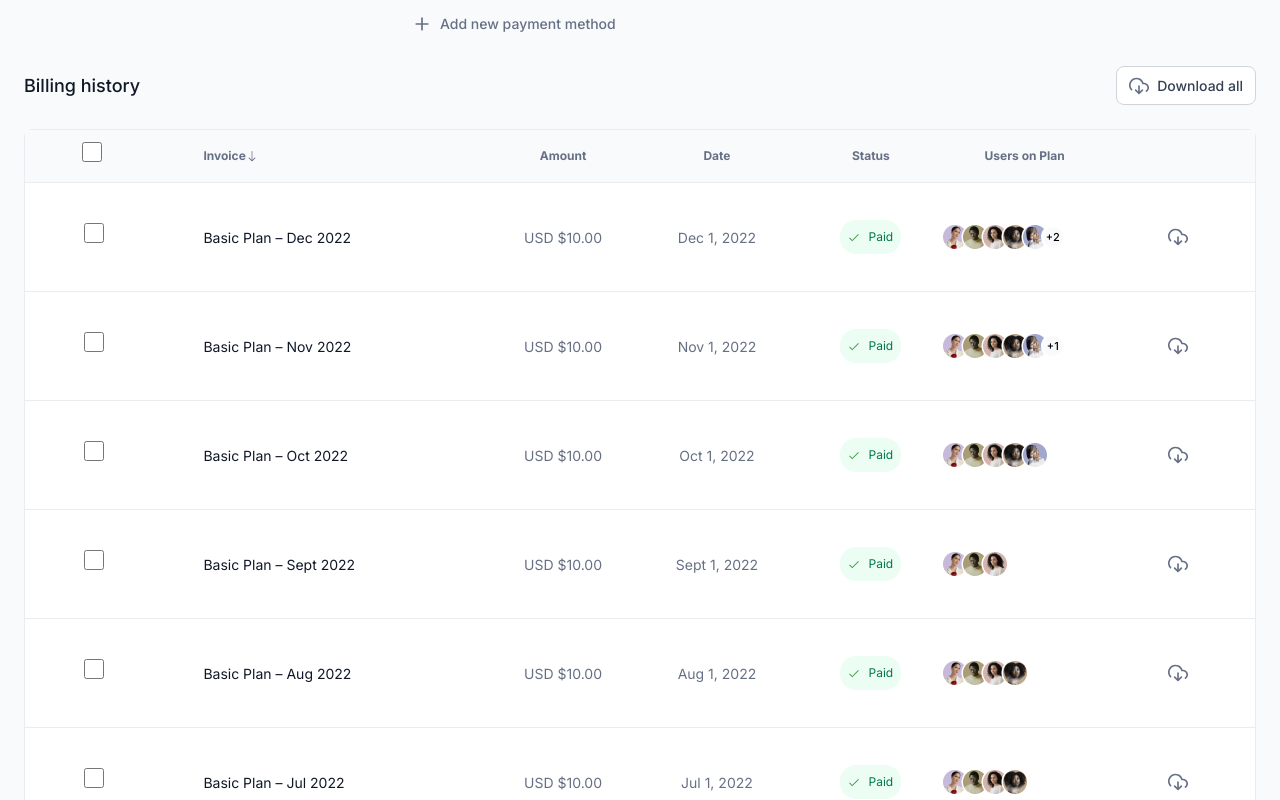
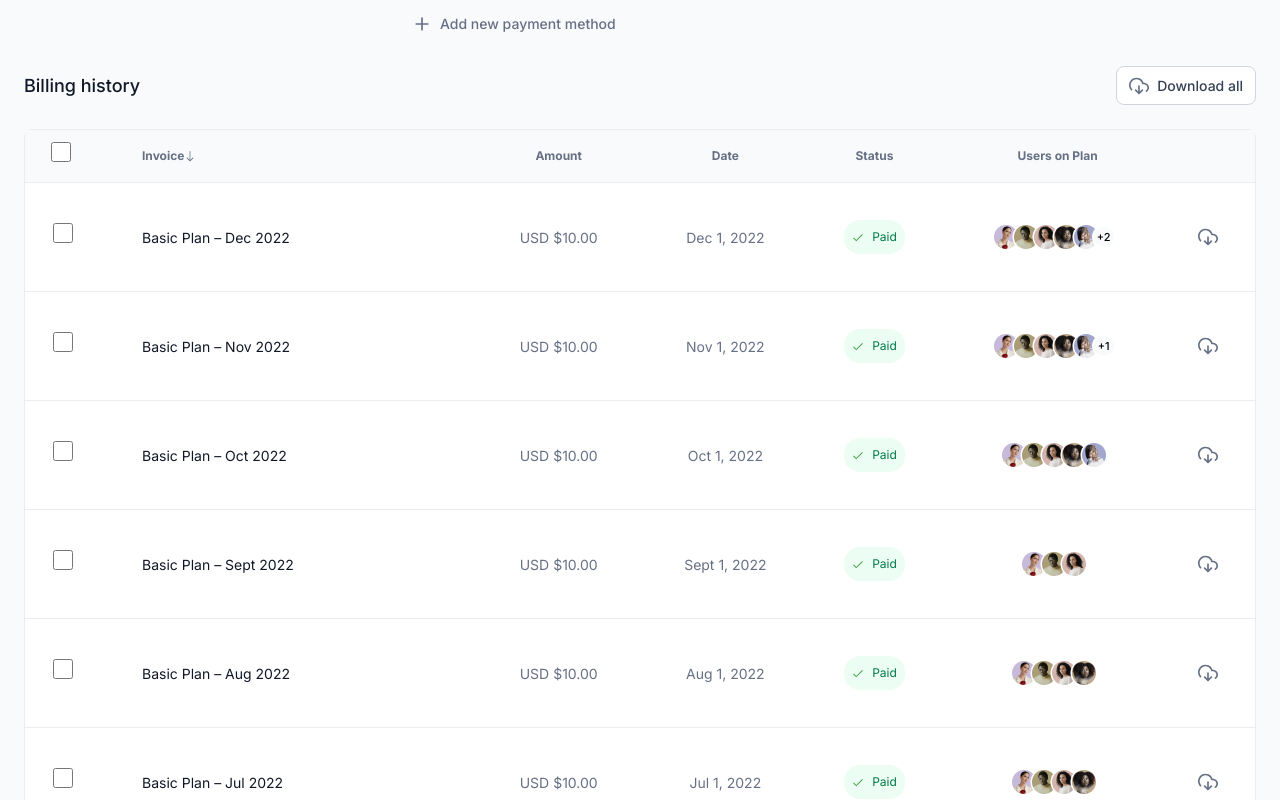
Before and after one commit to Emmathem/vencru-app, a React (Create React App) app: page / in a window 1280 px wide. Shown: the part 820-1620 px from the top of the page. Built offline with nearby package versions, Linux system fonts and the light colour scheme.

Commit message:
responsive done

```diff
--- a/src/components/dashboard/billings/BillingRecordSection.js
+++ b/src/components/dashboard/billings/BillingRecordSection.js
@@ -39,9 +39,9 @@ const BillingRecordSection = () => {
                     <span className="pl-2">Download all</span>
                 </div>
             </div>
-            <div className="my-6 mb-12 rounded-lg overflow-hidden">
+            <div className="my-6 mb-12 rounded-lg overflow-x-auto">
                 <div className="overflow-x-auto lg:overflow-x-hidden pb-16 md:w-full">
-                    <table className="w-full table-fixed overflow-x-auto bg-white shadow-md">
+                    <table className="w-full table-auto bg-white shadow-md">
                         <thead className="text-[#667085] border border-[#EAECF0] overflow-hidden font-normal text-[12px]">
                             <tr className="bg-[#F9FAFB]">
                                 <th className="py-3 px-3">
@@ -54,16 +54,24 @@ const BillingRecordSection = () => {
                                         />
                                     </div>
                                 </th>
-                                <th className="w-1/4 text-left">
+                                <th className="lg:w-auto w-64 text-left">
                                     <div className="flex items-center">
                                         <span className="pl-6">Invoice</span>
                                         <BsArrowDown />
                                     </div>
                                 </th>
-                                <th>Amount</th>
-                                <th>Date</th>
-                                <th>Status</th>
-                                <th>Users on Plan</th>
+                                <th>
+                                    <div className="lg:w-auto w-48">Amount</div>
+                                </th>
+                                <th>
+                                    <div className="lg:w-auto w-48">Date</div>
+                                </th>
+                                <th>
+                                    <div className="lg:w-auto w-48">Status</div>
+                                </th>
+                                <th>
+                                    <div className="lg:w-auto w-48">Users on Plan</div>
+                                </th>
                                 <th />
                             </tr>
                         </thead>
@@ -87,10 +95,12 @@ const BillingRecordSection = () => {
                                             </div>
                                         </td>
                                         <td>
-                                            <div className="text-[#101828] text-[14px] pl-6">{item.planName}</div>
+                                            <div className="lg:w-auto w-64 text-[#101828] text-[14px] pl-6">
+                                                {item.planName}
+                                            </div>
                                         </td>
                                         <td>
-                                            <div className="text-[#667085] text-center text-[14px]">
+                                            <div className="lg:w-auto w-48 text-[#667085] text-center text-[14px]">
                                                 USD {CurrencySign}
                                                 {formatAmount(item.amount)}
                                             </div>
@@ -99,7 +109,7 @@ const BillingRecordSection = () => {
                                             <div className="text-[#667085] text-[14px] text-center">{item.date}</div>
                                         </td>
                                         <td>
-                                            <div className="flex justify-center">
+                                            <div className="lg:w-auto w-48 flex justify-center">
                                                 <span className="flex items-center bg-[#ECFDF3] rounded-[16px] px-2 py-2 text-[#027A48] w-fit text-[12px]">
                                                     <FcCheckmark />
                                                     <span className="pl-2">{item.status}</span>
@@ -107,7 +117,7 @@ const BillingRecordSection = () => {
                                             </div>
                                         </td>
                                         <td>
-                                            <div className="flex items-center">
+                                            <div className="flex items-center lg:w-auto w-48 justify-center">
                                                 {item.users.length > 5 ? (
                                                     <>
                                                         {item.users.slice(0, 5).map((user, index) => (
@@ -133,7 +143,7 @@ const BillingRecordSection = () => {
                                             </div>
                                         </td>
                                         <td>
-                                            <div className="cursor-pointer flex justify-center">
+                                            <div className="cursor-pointer lg:w-auto w-64 pr-4 flex justify-center">
                                                 <img src={downloadIcon} alt="downloadIcon" />
                                             </div>
                                         </td>
```
